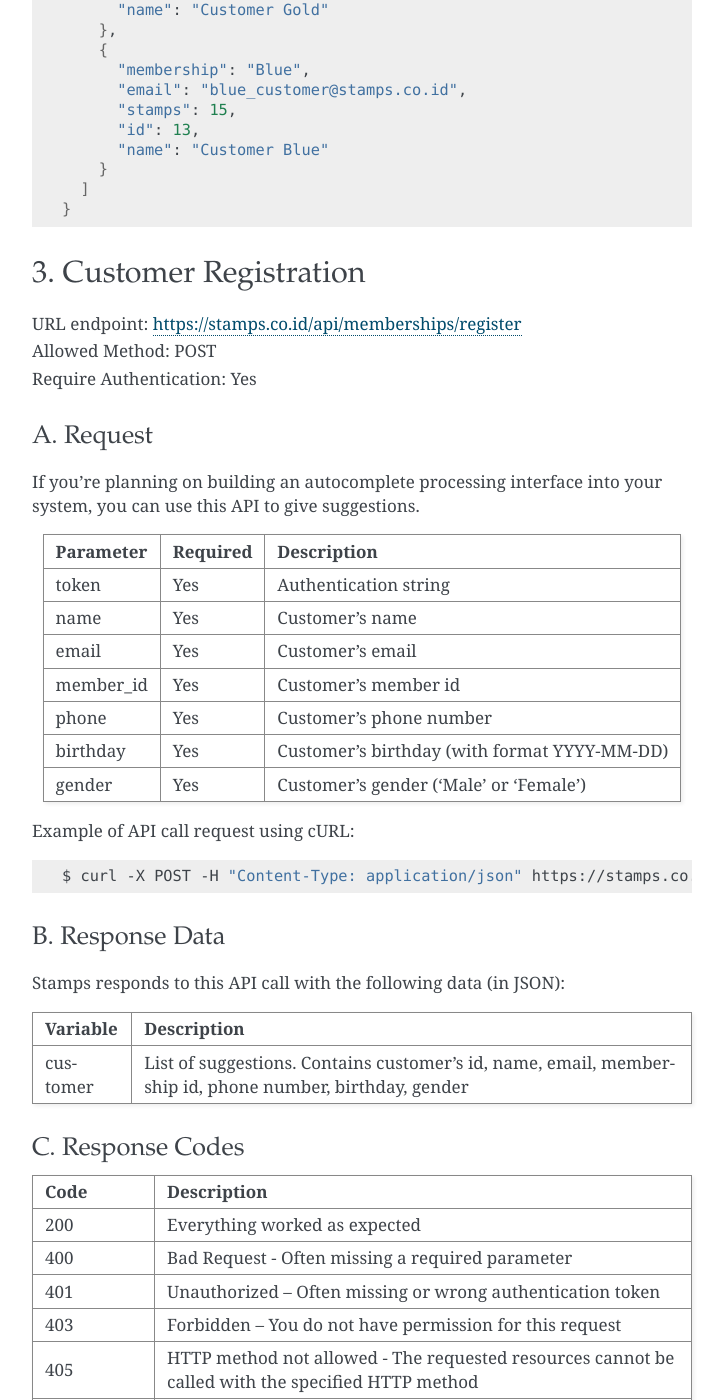
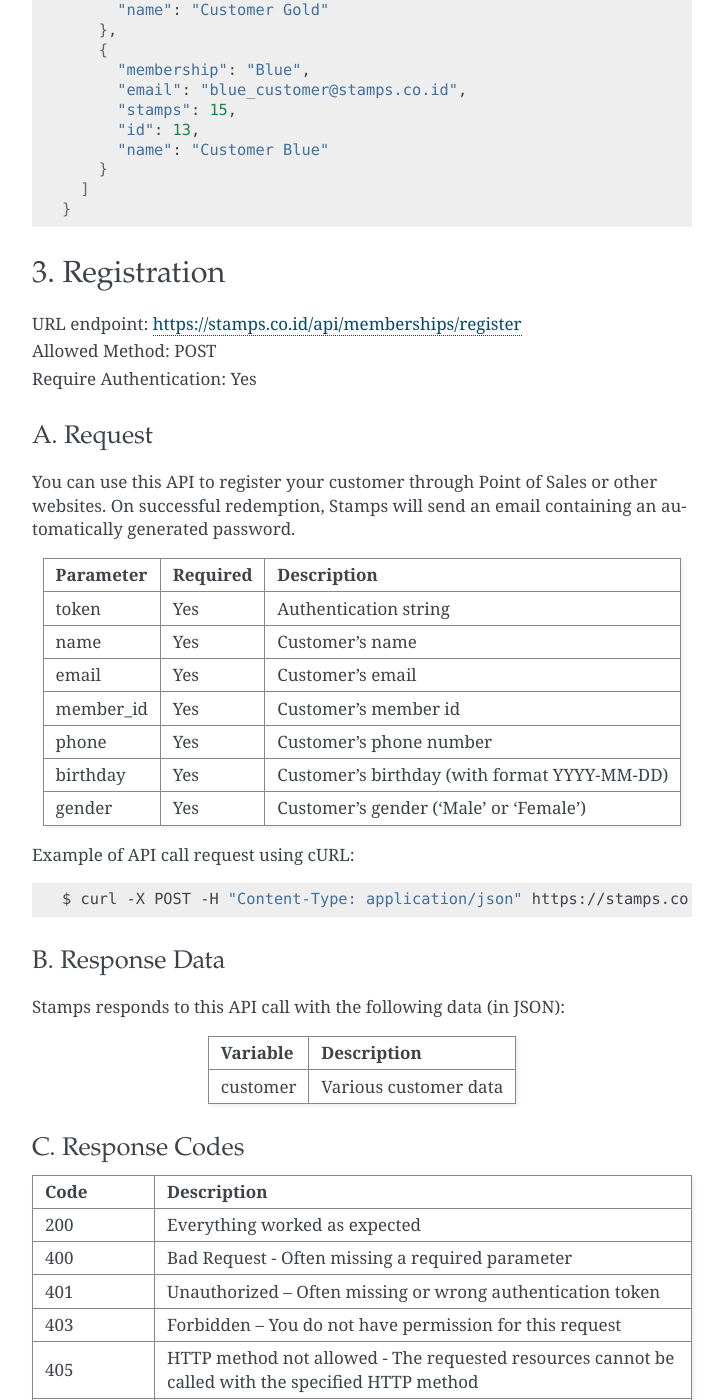
Before and after one commit to ui/stamps-api-docs, a Sphinx documentation site: the page built from source/customer_api.rst, in a window 1280 px wide and 1400 px high, scrolled down 3425 px. Shown: the whole window, without its empty margins (388-1112 px from the left). Built offline with Sphinx 7.4.7, drawn with Linux system fonts in a browser that asks for light colours; some of the changed text lies outside the part shown.

Commit message:
Updated membership registration API documentation.

```diff
--- a/source/customer_api.rst
+++ b/source/customer_api.rst
@@ -211,8 +210,9 @@ A successful API call:
 A. Request
 -----------------------------
 
-If you're planning on building an autocomplete processing interface into your
-system, you can use this API to give suggestions.
+You can use this API to register your customer through Point of Sales
+or other websites. On successful redemption, Stamps will send an email
+containing an automatically generated password.
 
 =========== =========== =========================
 Parameter   Required    Description
@@ -240,9 +240,7 @@ Stamps responds to this API call with the following data (in JSON):
 =================== ==============================
 Variable            Description
 =================== ==============================
-customer            List of suggestions.
-                    Contains customer's id, name, email, membership id, phone number,
-                    birthday, gender
+customer            Various customer data
 =================== ==============================
 
 
```
Also changed, not shown: other parts of source/customer_api.rst (+5 -6 lines).
